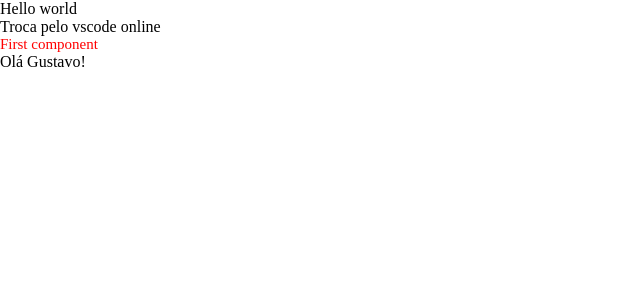
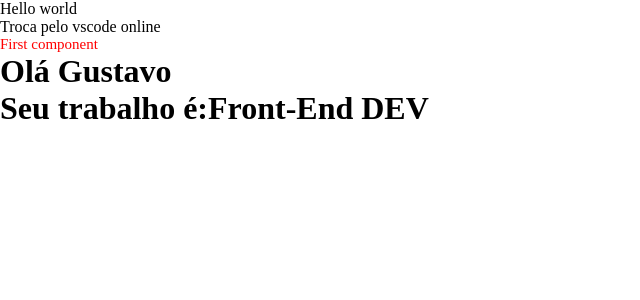
Before and after one commit to GustavoRRSilva/Introducao-Curso-React, a React (Vite) app: page / in a window 1280 px wide. Shown: the top 300 px of the page, without its empty margins (0-640 px from the left). Built offline with nearby package versions, Linux system fonts and the light colour scheme.

Commit message:
Fim da aula template Expressions

```diff
--- a/src/componentes/TemplateExpressions/index.jsx
+++ b/src/componentes/TemplateExpressions/index.jsx
@@ -2,8 +2,15 @@ import React from 'react'
 
 function TemplateExpressions() {
   const name = "Gustavo";
+  const data = {
+    name:"Gustavo",
+    job:"Front-End DEV"
+  }
   return (
-    <div>Olá {name}!</div>
+    <div>
+      <h1>Olá {name}</h1>
+      <h1>Seu trabalho é:{data.job}</h1>
+    </div>
   )
 }
 
```
